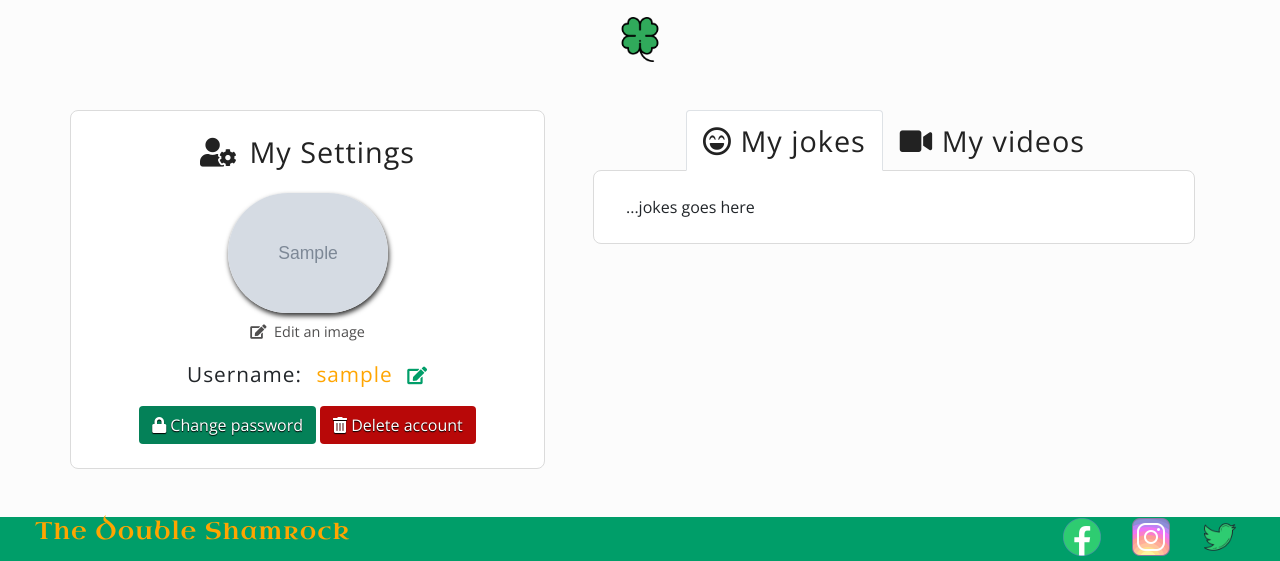
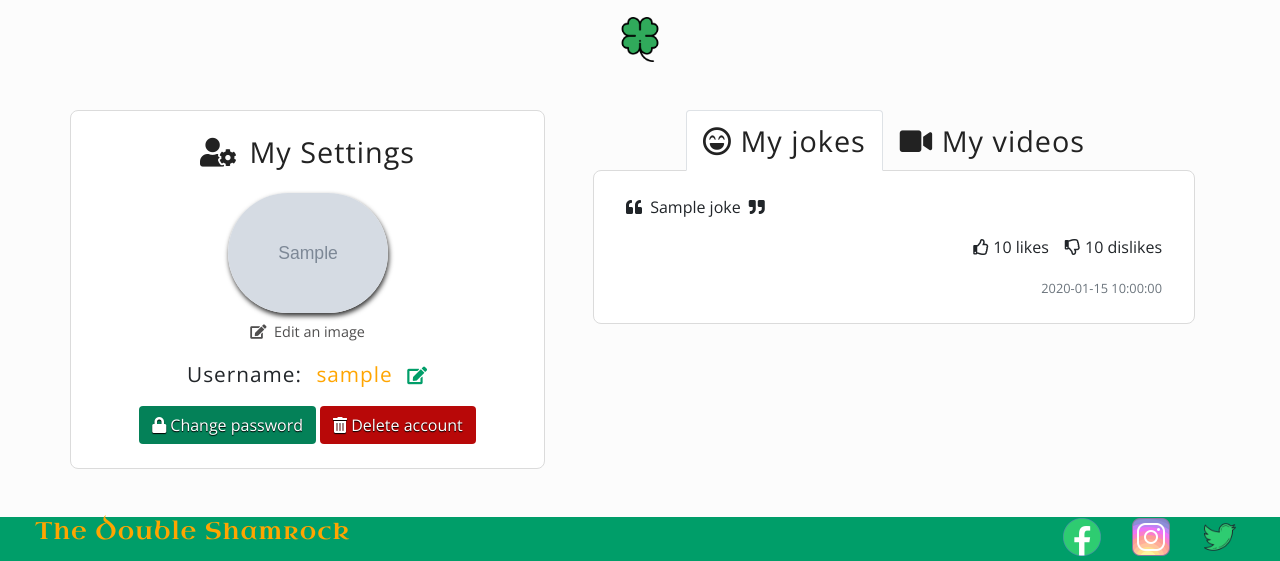
Before and after one commit to alexeykuz-sys/hackathon-doubleShamrocks, a Flask app: a page that uses templates/profile.html in a window 1280 px wide. Shown: the part 165-726 px from the top of the page. Run offline with Flask 2, Linux system fonts and the light colour scheme; the visitor is signed in with stand-in values (Sample User, id 1); grey boxes marked "Sample" are stand-in pictures; a database or web service that is not in the repository returns one stand-in record (values such as "Sample title"); some libraries are stand-ins or nearby versions.

Commit message:
My jokes functionality completed

```diff
--- a/app.py
+++ b/app.py
@@ -224,9 +224,12 @@ def profile(username):
                                         session['username']})['username']
     image = mongo.db.users.find_one({'username':
                                      session['username']})['profile_image']
+    user_id = mongo.db.users.find_one({'username': session['username']})['_id']
+    my_jokes = mongo.db.jokes.find({'user': user_id})
     return render_template('profile.html',
                            image=image,
-                           username=username)
+                           username=username,
+                           my_jokes=my_jokes)
 
 
 # Change username
--- a/templates/profile.html
+++ b/templates/profile.html
@@ -67,7 +67,19 @@
         </ul>
         <div class="tab-content jokes-videos-container" id="myTabContent">
             <div class="tab-pane fade show active" id="jokes" role="tabpanel" aria-labelledby="jokes-tab">
-                ...jokes goes here
+                {% for joke in my_jokes %}
+                    <p><i class="fas fa-quote-left mr-1"></i>
+                        {{ joke.joke }}
+                        <i class="fas fa-quote-right ml-1"></i>
+                    </p>
+                    <div class="d-flex justify-content-end">
+                        <p class="mr-3"><i class="far fa-thumbs-up"></i> {{ joke.likes }} likes</p>
+                        <p><i class="far fa-thumbs-down"></i> {{ joke.dislikes }} dislikes </p>
+                    </div>
+                    <div class="text-right">
+                        <small class="text-muted"> {{ joke.date }}</small>
+                   </div>
+                {% endfor %}
             </div>
             <div class="tab-pane fade" id="videos" role="tabpanel" aria-labelledby="videos-tab">
                 videos goes here...
```
